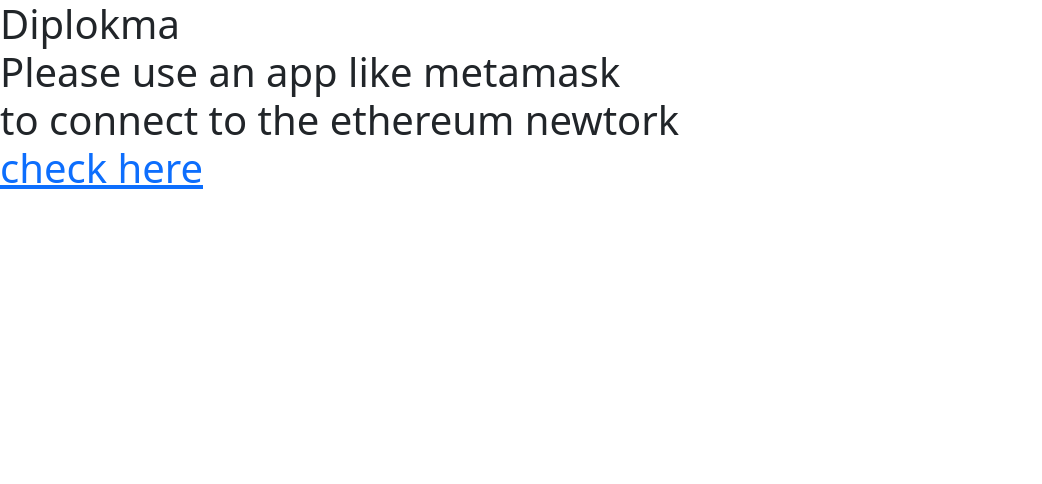
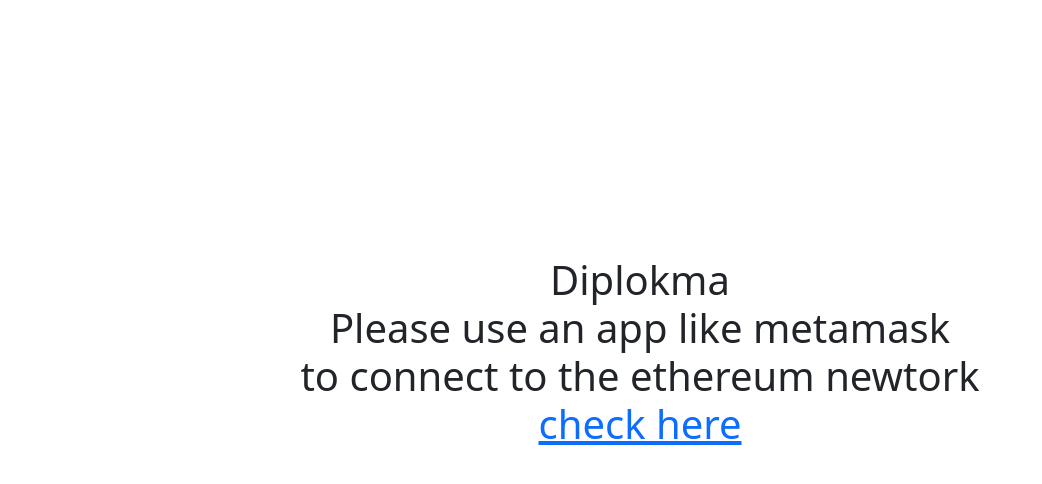
Before and after one commit to IliasElabbassi/Diplokma, a React (Create React App) app: page / in a window 1280 px wide. Shown: the top 484 px of the page, without its empty margins (0-1042 px from the left). Built offline with nearby package versions, Linux system fonts and the light colour scheme.

Commit message:
feat: styled metamast info when not connected

```diff
--- a/src/component/App.js
+++ b/src/component/App.js
@@ -28,7 +28,7 @@
   if(typeof diploma === 'undefined'){
     return (
       <div className="App">
-        <section>
+        <section className='meta_info text-center'>
           <h1>
             Diplokma <br></br>
             Please use an app like metamask<br></br>
--- a/src/component/style/app.css
+++ b/src/component/style/app.css
@@ -6,3 +6,7 @@
     margin-right: 10px;
     margin-bottom: 5px;
 }
+
+.meta_info {
+    margin-top: 20%;
+}
```
